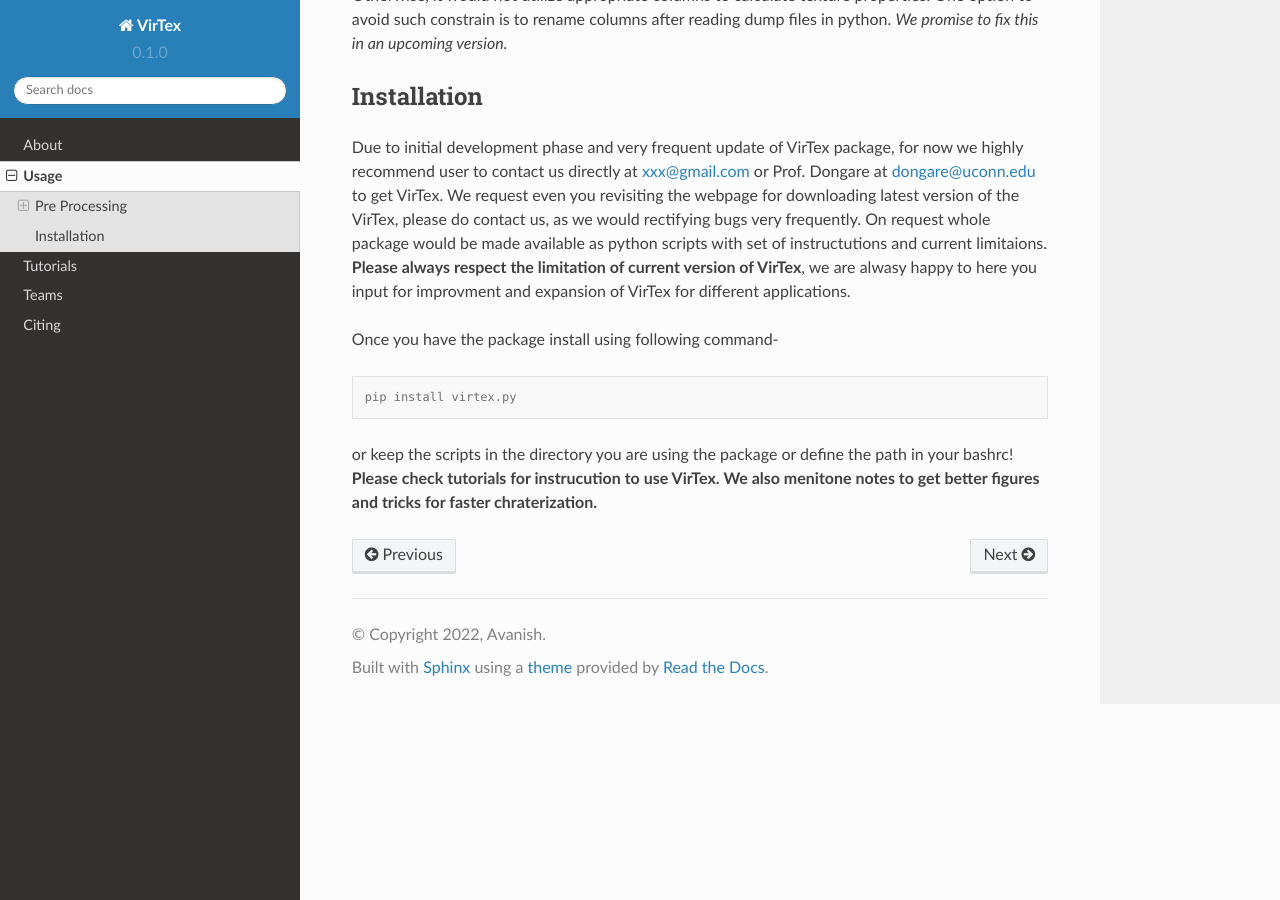
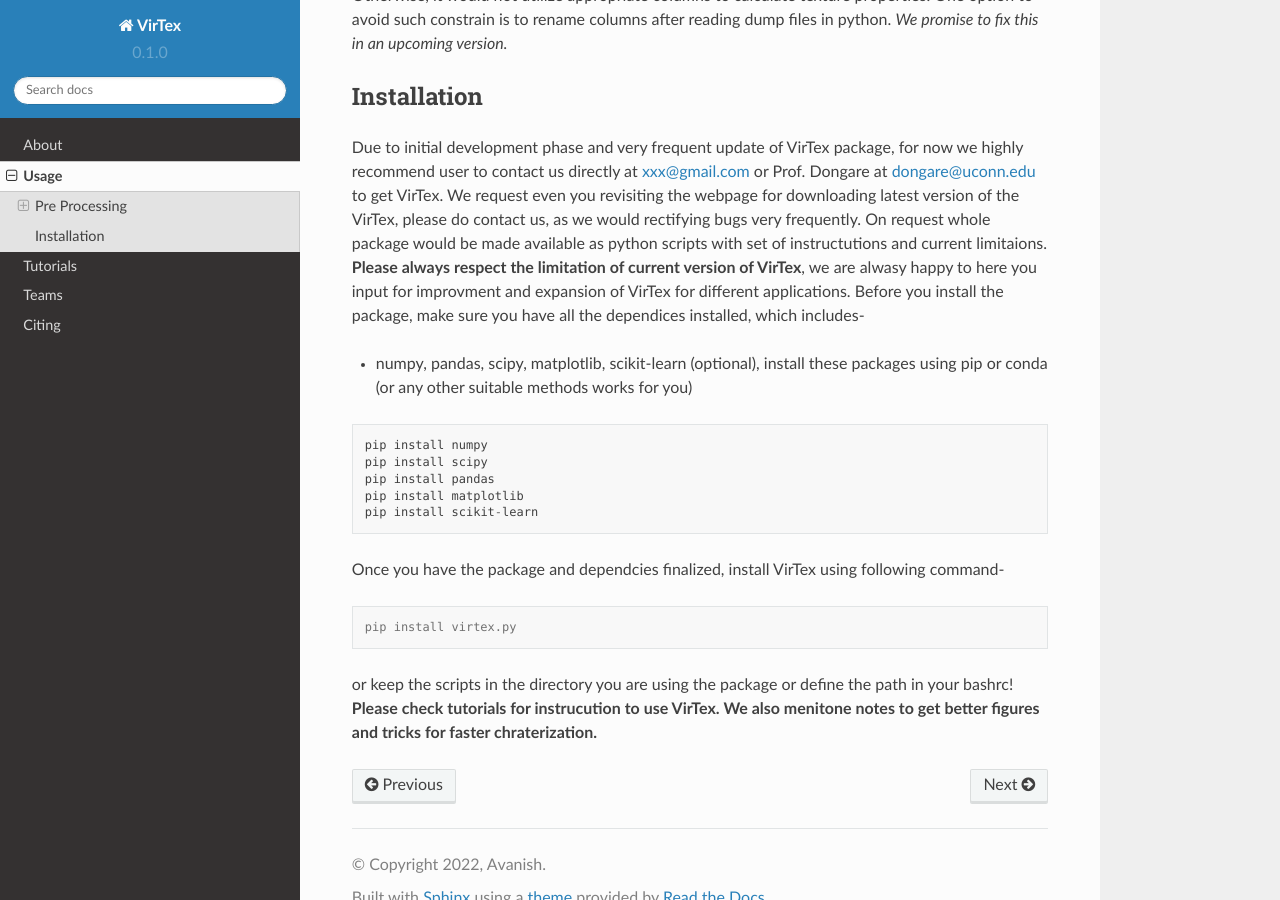
Before and after one commit to mavanish/VirTex, a Sphinx documentation site: the page built from docs/source/usage.rst, in a window 1280 px wide and 900 px high, scrolled down 1806 px. Built offline with Sphinx 7.4.7 and the Read the Docs theme 2.0.0, drawn with Linux system fonts in a browser that asks for light colours; pages that are not in the unit, such as notebooks, are missing from menus.

Commit message:
Update usage.rst

```diff
--- a/docs/source/usage.rst
+++ b/docs/source/usage.rst
@@ -72,15 +72,27 @@
 Installation
 ------------
 
-Due to initial development phase and very frequent update of VirTex package, for now we highly recommend user to contact us directly at xxx@gmail.com or Prof. Dongare at dongare@uconn.edu to get VirTex. We request even you revisiting the webpage for downloading latest version of the VirTex, please do contact us, as we would rectifying bugs very frequently. On request whole package would be made available as python scripts with set of instructutions and current limitaions. **Please always respect the limitation of current version of VirTex**, we are alwasy happy to here you input for improvment and expansion of VirTex for different applications.
+Due to initial development phase and very frequent update of VirTex package, for now we highly recommend user to contact us directly at xxx@gmail.com or Prof. Dongare at dongare@uconn.edu to get VirTex. We request even you revisiting the webpage for downloading latest version of the VirTex, please do contact us, as we would rectifying bugs very frequently. On request whole package would be made available as python scripts with set of instructutions and current limitaions. **Please always respect the limitation of current version of VirTex**, we are alwasy happy to here you input for improvment and expansion of VirTex for different applications. Before you install the package, make sure you have all the dependices installed, which includes-
 
-Once you have the package install using following command-
+* numpy, pandas, scipy, matplotlib, scikit-learn (optional), install these packages using pip or conda (or any other suitable methods works for you)
+
+.. code-block:: python
+
+   pip install numpy
+   pip install scipy
+   pip install pandas
+   pip install matplotlib
+   pip install scikit-learn
+
+Once you have the package and dependcies finalized, install VirTex using following command-
 
 .. code-block:: console
 
    pip install virtex.py
 
 or keep the scripts in the directory you are using the package or define the path in your bashrc! **Please check tutorials for instrucution to use VirTex. We also menitone notes to get better figures and tricks for faster chraterization.**
+
+
 
 ..
 	Creating recipes
```
